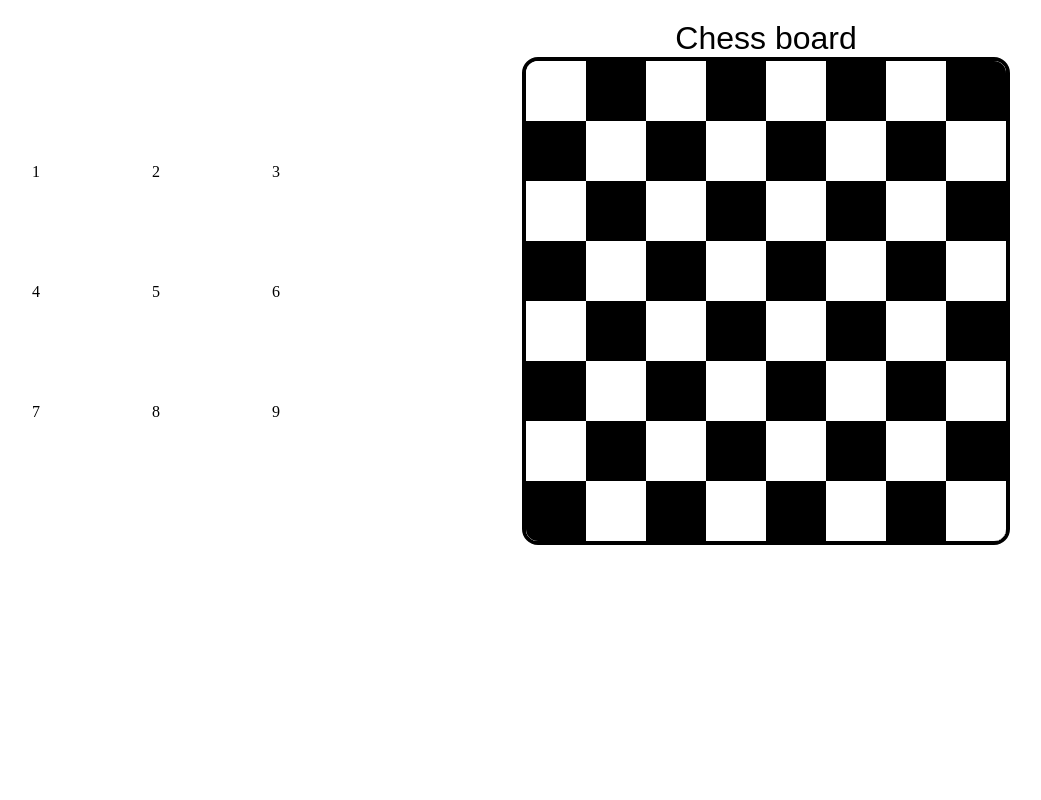
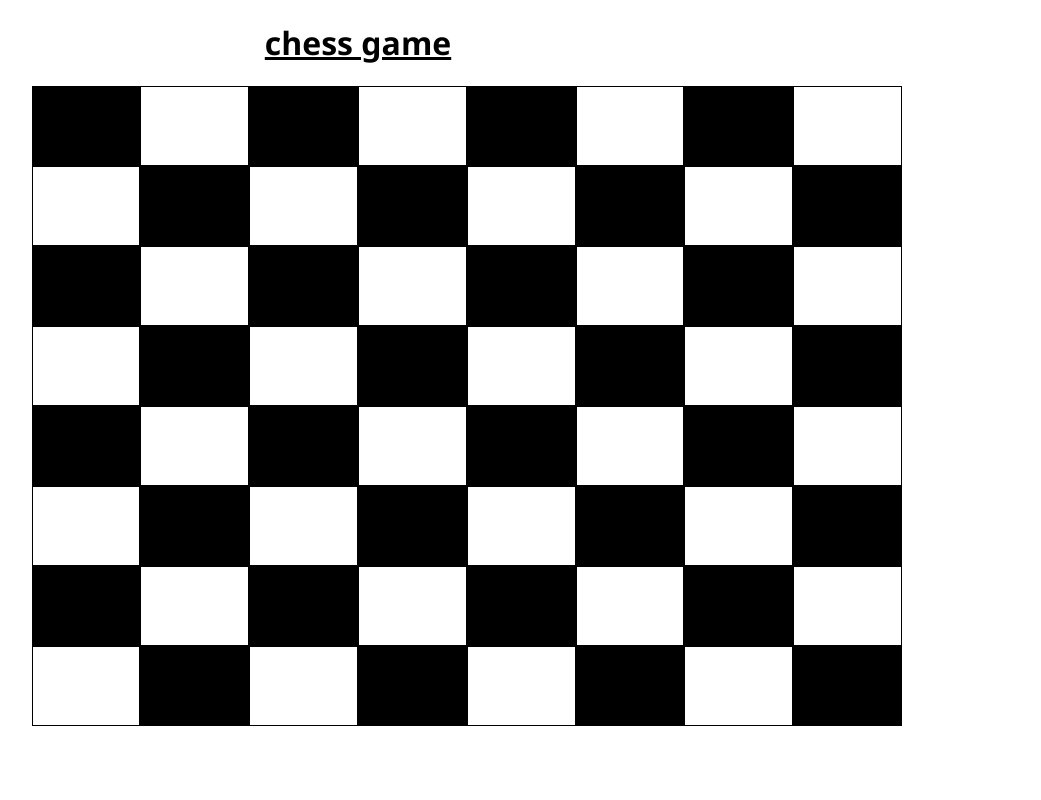
Before and after one commit to Preshy-123/Chess-board, a plain HTML site: page index.html in a window 1280 px wide. Shown: the whole page, without its empty margins (194-1235 px from the left). Drawn offline with nearby package versions, Linux system fonts and the light colour scheme.

Commit message:
chessgame

```diff
--- a/index.html
+++ b/index.html
@@ -5,7 +5,10 @@
     <meta name="viewport" content="width=device-width, initial-scale=1.0" />
     <title>Tutorial class</title>
     <link rel="stylesheet" href="./style.css" />
-    <link rel="stylesheet" href="https://cdn.jsdelivr.net/npm/bootstrap-icons@1.13.1/font/bootstrap-icons.min.css">
+    <link
+      rel="stylesheet"
+      href="https://cdn.jsdelivr.net/npm/bootstrap-icons@1.13.1/font/bootstrap-icons.min.css"
+    />
   </head>
 
   <body>
@@ -54,7 +57,7 @@
         <button type="submit">submit</button>
       </form> -->
 
-    </div>
+    <!-- </div>
     <div class="Ludo">
       <div class="plot">1</div>
       <div class="plot">2</div>
@@ -65,9 +68,9 @@
       <div class="plot">7</div>
       <div class="plot">8</div>
       <div class="plot">9</div>
-    </div>
+    </div> -->
 
-
+    <!--
     <div h1 class="title">Chess board
       <div class="chess-board">
       <div class="square white"></div>
@@ -142,8 +145,98 @@
       <div class="square black"></div>
       <div class="square white"></div>
     </div>
+ -->
 
-    <div>
+    <div class="container">
+      <h1>chess game</h1>
+      <div class="child">
+        <div class="square"></div>
+        <div class="square"></div>
+        <div class="square"></div>
+        <div class="square"></div>
+        <div class="square"></div>
+        <div class="square"></div>
+        <div class="square"></div>
+        <div class="square"></div>
+      </div>
 
+      <div class="child">
+        <div class="square"></div>
+        <div class="square"></div>
+        <div class="square"></div>
+        <div class="square"></div>
+        <div class="square"></div>
+        <div class="square"></div>
+        <div class="square"></div>
+        <div class="square"></div>
+      </div>
+
+<div class="child">
+        <div class="square"></div>
+        <div class="square"></div>
+        <div class="square"></div>
+        <div class="square"></div>
+        <div class="square"></div>
+        <div class="square"></div>
+        <div class="square"></div>
+        <div class="square"></div>
+</div>
+
+       <div class="child">
+        <div class="square"></div>
+        <div class="square"></div>
+        <div class="square"></div>
+        <div class="square"></div>
+        <div class="square"></div>
+        <div class="square"></div>
+        <div class="square"></div>
+        <div class="square"></div>
+       </div>
+
+       <div class="child">
+        <div class="square"></div>
+        <div class="square"></div>
+        <div class="square"></div>
+        <div class="square"></div>
+        <div class="square"></div>
+        <div class="square"></div>
+        <div class="square"></div>
+        <div class="square"></div>
+       </div>
+
+       <div class="child">
+        <div class="square"></div>
+        <div class="square"></div>
+        <div class="square"></div>
+        <div class="square"></div>
+        <div class="square"></div>
+        <div class="square"></div>
+        <div class="square"></div>
+        <div class="square"></div>
+       </div>
+
+       <div class="child">
+        <div class="square"></div>
+        <div class="square"></div>
+        <div class="square"></div>
+        <div class="square"></div>
+        <div class="square"></div>
+        <div class="square"></div>
+        <div class="square"></div>
+        <div class="square"></div>
+       </div>
+
+       <div class="child">
+        <div class="square"></div>
+        <div class="square"></div>
+        <div class="square"></div>
+        <div class="square"></div>
+        <div class="square"></div>
+        <div class="square"></div>
+        <div class="square"></div>
+        <div class="square"></div>
+       </div>
+      </div>
+    </div>
   </body>
 </html>
--- a/style.css
+++ b/style.css
@@ -89,7 +89,7 @@ button {
 }
 /*styling a form */
 
-.Ludo {
+/* .Ludo {
   width: 50vw;
   height: 30vh;
   display: grid;
@@ -141,4 +141,34 @@ body {
 
 .black {
   background-color: black;
+/* } */
+
+.container {
+  width: 85vw;
+  height: 80vh;
+  border-radius: 3em;
 }
+h1 {
+  font-family: "Segoe UI", Tahoma, Geneva, Verdana, sans-serif;
+  text-decoration: underline;
+  text-align: center;
+}
+
+.child {
+  display: flex;
+  flex-direction: row;
+  height: 12.5%;
+  margin-left: 20%;
+}
+.square {
+  border: 1px solid black;
+  flex-basis: 12.5%;
+}
+
+.child:nth-child(odd) .square:nth-child(even) {
+  background-color: black;
+}
+
+.child:nth-child(even) .square:nth-child(odd) {
+  background-color: black;
+}
```
Also changed, not shown: 1 other file.
